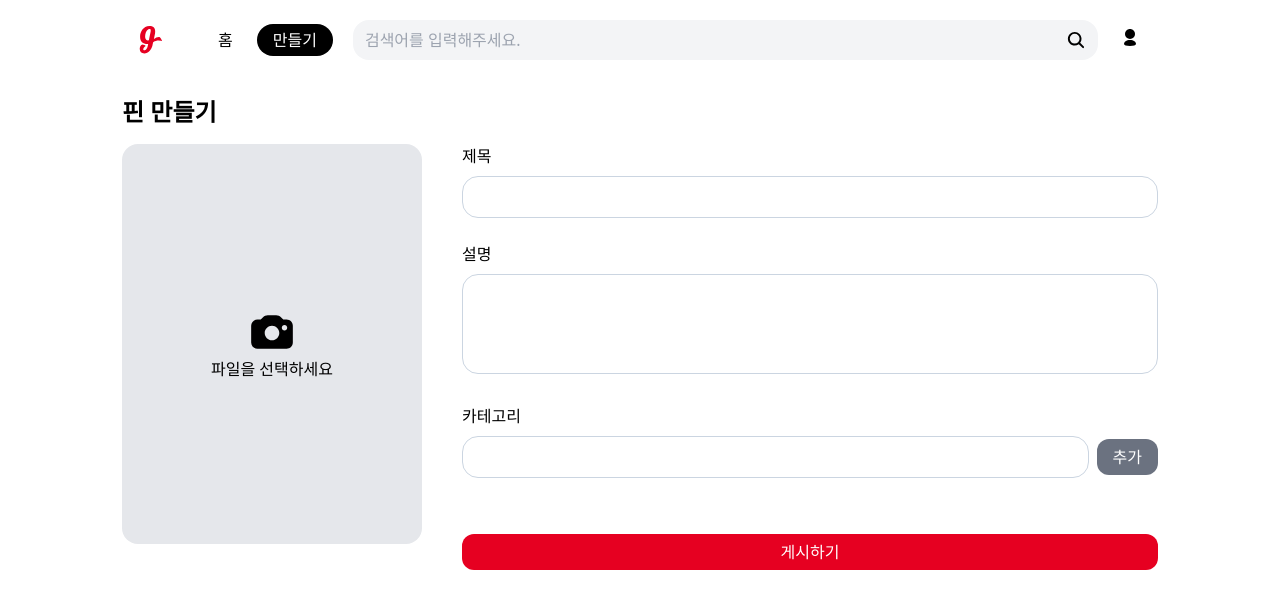
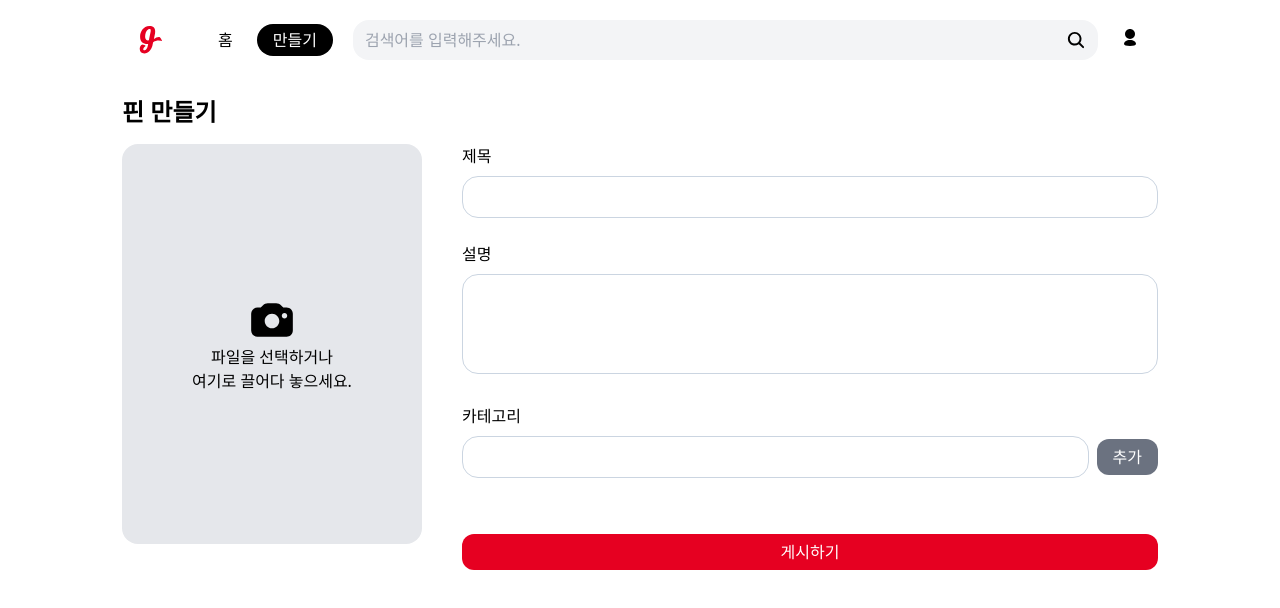
Before and after one commit to kimtaejin3/grinda-rest, a Next.js app in the folder frontend/: page /create in a window 1280 px wide. Shown: the top 608 px of the page. Built offline with nearby package versions, Linux system fonts and the light colour scheme.

Commit message:
frontend: pinCreationForm 이미지 기능 구현

```diff
--- a/frontend/src/components/create/PinCreationForm.tsx
+++ b/frontend/src/components/create/PinCreationForm.tsx
@@ -1,21 +1,79 @@
+'use client';
+
+import { useState } from 'react';
+
 import { $ } from '@/lib/core';
 
+import Box from '../icon/Box';
 import Camera from '../icon/Camera';
 
 export default function PinCreationForm({ className }: { className?: string }) {
+  const [dragActive, setDragActive] = useState(false);
+  const [files, setFiles] = useState<File[]>([]);
+
+  const handleDragOver = (event: React.DragEvent<HTMLLabelElement>) => {
+    event.preventDefault();
+    setDragActive(true);
+  };
+
+  const handleDragLeave = () => {
+    setDragActive(false);
+  };
+
+  const handleDrop = (event: React.DragEvent<HTMLLabelElement>) => {
+    event.preventDefault();
+    setDragActive(false);
+    console.log();
+    const files = event.dataTransfer.files;
+    // 파일 처리 로직 추가
+    console.log(files);
+    setFiles(Array.from(files));
+  };
+
+  const handleFileChange = (event: React.ChangeEvent<HTMLInputElement>) => {
+    const files = event.target.files;
+    if (!files) return;
+    setFiles(Array.from(files));
+  };
+
+  if (dragActive) {
+    console.log('dragActive');
+  }
+
   return (
     <form className={$(className, 'flex gap-10')}>
       <div>
         <label
           htmlFor="pin"
-          className="cursor-pointer shrink-0 w-[300px] h-[400px]  bg-gray-200 rounded-2xl flex justify-center items-center"
+          className="cursor-pointer overflow-hidden shrink-0 w-[300px] h-[400px]  bg-gray-200 rounded-2xl flex justify-center items-center"
+          onDragOver={handleDragOver}
+          onDrop={handleDrop}
+          onDragLeave={handleDragLeave}
         >
-          <div className="flex flex-col items-center">
-            <Camera />
-            <p className="text-center">파일을 선택하세요</p>
-          </div>
+          {files.length > 0 && (
+            <div className="relative">
+              {/* eslint-disable-next-line @next/next/no-img-element */}
+              <img src={URL.createObjectURL(files[0])} alt="uploaded" />
+            </div>
+          )}
+          {files.length === 0 && (
+            <div className="flex flex-col items-center">
+              {!dragActive ? <Camera /> : <Box className="w-10 h-10" />}
+              <p className="text-center">
+                파일을 선택하거나
+                <br /> 여기로 끌어다 놓으세요.
+              </p>
+            </div>
+          )}
         </label>
-        <input id="pin" type="file" accept="image/*" className="hidden" />
+        <input
+          id="pin"
+          type="file"
+          accept="image/*"
+          className="hidden"
+          multiple={false}
+          onChange={handleFileChange}
+        />
       </div>
       <div className="flex-1 flex flex-col gap-6">
         <div>
--- /dev/null
+++ b/frontend/src/components/icon/Box.tsx
@@ -0,0 +1,11 @@
+export default function Box({ className }: { className?: string }) {
+  return (
+    <svg
+      className={className}
+      viewBox="0 0 640 512"
+      xmlns="http://www.w3.org/2000/svg"
+    >
+      <path d="M425.7 256c-16.9 0-32.8-9-41.4-23.4L320 126l-64.2 106.6c-8.7 14.5-24.6 23.5-41.5 23.5-4.5 0-9-.6-13.3-1.9L64 215v178c0 14.7 10 27.5 24.2 31l216.2 54.1c10.2 2.5 20.9 2.5 31 0L551.8 424c14.2-3.6 24.2-16.4 24.2-31V215l-137 39.1c-4.3 1.3-8.8 1.9-13.3 1.9zm212.6-112.2L586.8 41c-3.1-6.2-9.8-9.8-16.7-8.9L320 64l91.7 152.1c3.8 6.3 11.4 9.3 18.5 7.3l197.9-56.5c9.9-2.9 14.7-13.9 10.2-23.1zM53.2 41L1.7 143.8c-4.6 9.2.3 20.2 10.1 23l197.9 56.5c7.1 2 14.7-1 18.5-7.3L320 64 69.8 32.1c-6.9-.8-13.5 2.7-16.6 8.9z" />
+    </svg>
+  );
+}
```
